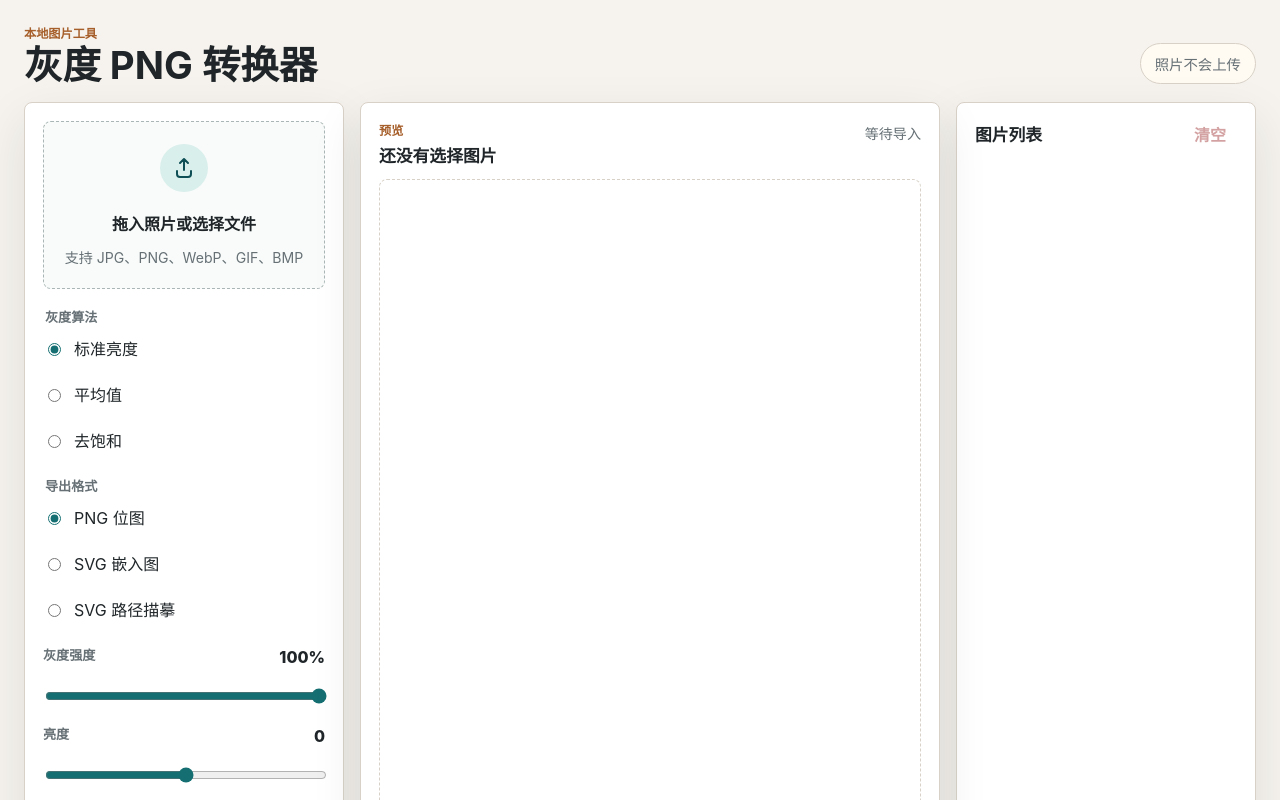
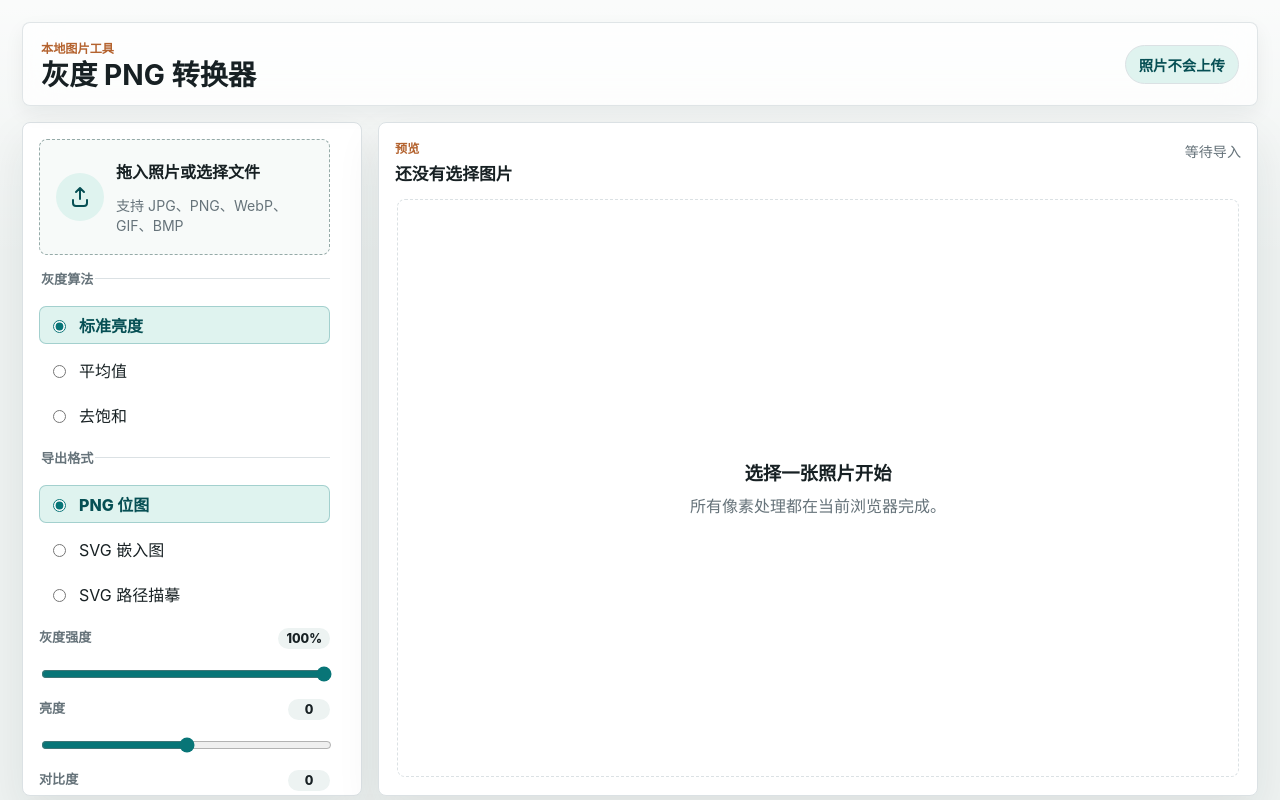
Before and after one commit to Martinsuper/image-gen, a website: page index.html in a window 1280 px wide. Shown: the top 800 px of the page. Drawn offline with Linux system fonts and the light colour scheme.

Commit message:
Modernize app layout and styling

```diff
--- a/styles.css
+++ b/styles.css
@@ -1,16 +1,19 @@
 :root {
   color-scheme: light;
-  --ink: #1f2528;
-  --muted: #667075;
-  --line: #d8d1c7;
-  --paper: #f6f3ee;
+  --ink: #172023;
+  --muted: #66737a;
+  --line: #dbe1e4;
+  --paper: #eef2f1;
   --panel: #ffffff;
-  --accent: #156f72;
-  --accent-dark: #0d4f55;
-  --accent-soft: #d9efeb;
-  --warm: #a65f2b;
-  --danger: #a43d3d;
-  --shadow: 0 18px 50px rgba(31, 37, 40, 0.1);
+  --panel-soft: #f7faf9;
+  --accent: #087577;
+  --accent-dark: #064f54;
+  --accent-soft: #dff3ef;
+  --warm: #b4632f;
+  --danger: #b33f3f;
+  --focus: 0 0 0 3px rgba(8, 117, 119, 0.16);
+  --shadow: 0 18px 45px rgba(23, 32, 35, 0.08);
+  --shadow-soft: 0 8px 20px rgba(23, 32, 35, 0.06);
 }
 
 * {
@@ -20,7 +23,9 @@
 body {
   margin: 0;
   min-height: 100vh;
-  background: var(--paper);
+  background:
+    linear-gradient(180deg, rgba(255, 255, 255, 0.72), rgba(255, 255, 255, 0) 260px),
+    var(--paper);
   color: var(--ink);
   font-family:
     Inter, ui-sans-serif, system-ui, -apple-system, BlinkMacSystemFont,
@@ -42,17 +47,23 @@ button:disabled {
 }
 
 .app-shell {
-  width: min(1440px, 100%);
+  width: min(1540px, 100%);
   margin: 0 auto;
-  padding: 24px;
+  padding: 22px;
 }
 
 .topbar {
   display: flex;
-  align-items: end;
+  align-items: center;
   justify-content: space-between;
   gap: 20px;
-  margin-bottom: 18px;
+  margin-bottom: 16px;
+  border: 1px solid rgba(219, 225, 228, 0.86);
+  border-radius: 8px;
+  background: rgba(255, 255, 255, 0.74);
+  padding: 16px 18px;
+  box-shadow: var(--shadow-soft);
+  backdrop-filter: blur(18px);
 }
 
 .eyebrow {
@@ -71,7 +82,7 @@ h2 {
 }
 
 h1 {
-  font-size: clamp(1.8rem, 3vw, 3rem);
+  font-size: clamp(1.65rem, 2.2vw, 2.35rem);
   line-height: 1;
 }
 
@@ -83,15 +94,16 @@ h2 {
   flex: 0 0 auto;
   border: 1px solid var(--line);
   border-radius: 999px;
-  background: #fffaf2;
-  padding: 9px 14px;
-  color: var(--muted);
+  background: var(--accent-soft);
+  padding: 8px 13px;
+  color: var(--accent-dark);
   font-size: 0.9rem;
+  font-weight: 800;
 }
 
 .workspace {
   display: grid;
-  grid-template-columns: minmax(250px, 320px) minmax(0, 1fr) minmax(230px, 300px);
+  grid-template-columns: minmax(280px, 350px) minmax(0, 1fr) minmax(230px, 290px);
   gap: 16px;
   align-items: stretch;
 }
@@ -109,19 +121,23 @@ h2 {
 .control-panel {
   display: flex;
   flex-direction: column;
-  gap: 18px;
-  padding: 18px;
+  gap: 14px;
+  max-height: calc(100vh - 126px);
+  overflow: auto;
+  padding: 16px;
+  scrollbar-gutter: stable;
 }
 
 .drop-zone {
   display: grid;
-  place-items: center;
-  min-height: 168px;
-  border: 1px dashed #a9b6b5;
+  grid-template-columns: 48px 1fr;
+  align-items: center;
+  min-height: 116px;
+  border: 1px dashed #95aaa8;
   border-radius: 8px;
-  background: #f8fbfa;
-  padding: 18px;
-  text-align: center;
+  background: var(--panel-soft);
+  padding: 16px;
+  text-align: left;
   transition:
     border-color 160ms ease,
     background 160ms ease,
@@ -144,10 +160,10 @@ h2 {
 
 .drop-icon {
   display: grid;
+  grid-row: 1 / 3;
   place-items: center;
   width: 48px;
   height: 48px;
-  margin-bottom: 12px;
   border-radius: 50%;
   background: var(--accent-soft);
   color: var(--accent-dark);
@@ -165,11 +181,15 @@ h2 {
 
 .drop-title {
   display: block;
+  grid-column: 2;
+  margin-left: 12px;
   font-weight: 800;
 }
 
 .drop-copy {
   display: block;
+  grid-column: 2;
+  margin-left: 12px;
   margin-top: 5px;
   color: var(--muted);
   font-size: 0.88rem;
@@ -177,10 +197,12 @@ h2 {
 
 .option-group {
   display: grid;
-  gap: 10px;
+  grid-template-columns: 1fr;
+  gap: 7px;
   margin: 0;
   border: 0;
-  padding: 0;
+  border-top: 1px solid var(--line);
+  padding: 14px 0 0;
 }
 
 .option-group legend,
@@ -196,12 +218,30 @@ h2 {
   display: flex;
   align-items: center;
   gap: 10px;
-  min-height: 36px;
+  min-height: 34px;
+}
+
+.option-group label {
+  border: 1px solid transparent;
+  border-radius: 7px;
+  padding: 6px 8px;
+}
+
+.option-group label:has(input:checked) {
+  border-color: rgba(8, 117, 119, 0.28);
+  background: var(--accent-soft);
+  color: var(--accent-dark);
+  font-weight: 800;
 }
 
 .option-group input,
 .toggle-row input {
   accent-color: var(--accent);
+}
+
+.toggle-row {
+  border-top: 1px solid rgba(219, 225, 228, 0.7);
+  padding-top: 8px;
 }
 
 .field-row {
@@ -212,13 +252,28 @@ h2 {
 }
 
 .field-row output {
+  min-width: 42px;
+  border-radius: 999px;
+  background: #edf3f2;
   color: var(--ink);
+  padding: 3px 8px;
+  text-align: center;
+  font-size: 0.78rem;
   font-weight: 800;
 }
 
 .slider {
   width: 100%;
   accent-color: var(--accent);
+}
+
+.slider:focus-visible,
+.select-input:focus-visible,
+button:focus-visible,
+.file-item:focus-visible,
+.drop-zone:focus-within {
+  outline: none;
+  box-shadow: var(--focus);
 }
 
 .select-input {
@@ -242,6 +297,8 @@ h2 {
   grid-template-columns: 1fr 1fr;
   gap: 10px;
   margin-top: auto;
+  border-top: 1px solid var(--line);
+  padding-top: 14px;
 }
 
 .primary-button,
@@ -252,6 +309,11 @@ h2 {
   border: 1px solid transparent;
   padding: 0 14px;
   font-weight: 800;
+  transition:
+    transform 140ms ease,
+    background 140ms ease,
+    border-color 140ms ease,
+    box-shadow 140ms ease;
 }
 
 .primary-button {
@@ -261,12 +323,19 @@ h2 {
 
 .primary-button:hover:not(:disabled) {
   background: var(--accent-dark);
+  box-shadow: 0 10px 24px rgba(8, 117, 119, 0.18);
+  transform: translateY(-1px);
 }
 
 .secondary-button {
   border-color: var(--line);
-  background: #fffaf2;
+  background: #fff;
   color: var(--ink);
+}
+
+.secondary-button:hover:not(:disabled) {
+  border-color: #b9c5c8;
+  background: var(--panel-soft);
 }
 
 .compact-button {
@@ -284,7 +353,7 @@ h2 {
   position: relative;
   display: flex;
   flex-direction: column;
-  padding: 18px;
+  padding: 16px;
   overflow: hidden;
 }
 
@@ -309,7 +378,7 @@ h2 {
   gap: 14px;
   flex: 1;
   min-height: 0;
-  margin-top: 18px;
+  margin-top: 14px;
 }
 
 figure {
@@ -321,7 +390,7 @@ figure {
 }
 
 figcaption {
-  margin-bottom: 8px;
+  margin-bottom: 7px;
   color: var(--muted);
   font-size: 0.82rem;
   font-weight: 800;
@@ -346,6 +415,7 @@ canvas,
     8px -8px,
     -8px 0;
   background-size: 16px 16px;
+  box-shadow: inset 0 0 0 1px rgba(255, 255, 255, 0.6);
 }
 
 canvas {
@@ -355,7 +425,7 @@ canvas {
 
 .vector-preview {
   aspect-ratio: var(--preview-ratio, 1 / 1);
-  min-height: 260px;
+  min-height: 360px;
   overflow: auto;
 }
 
@@ -381,9 +451,10 @@ canvas {
   gap: 8px;
   border: 1px dashed var(--line);
   border-radius: 8px;
-  background: rgba(255, 255, 255, 0.86);
+  background: rgba(255, 255, 255, 0.9);
   color: var(--muted);
   text-align: center;
+  backdrop-filter: blur(10px);
 }
 
 .empty-state strong {
@@ -398,7 +469,7 @@ canvas {
 .queue-panel {
   display: flex;
   flex-direction: column;
-  padding: 14px;
+  padding: 13px;
 }
 
 .queue-header {
@@ -422,17 +493,26 @@ canvas {
   gap: 10px;
   align-items: center;
   width: 100%;
-  min-height: 62px;
+  min-height: 64px;
   border: 1px solid var(--line);
   border-radius: 8px;
-  background: #fff;
+  background: var(--panel-soft);
   padding: 7px;
   text-align: left;
+  transition:
+    border-color 140ms ease,
+    background 140ms ease,
+    transform 140ms ease;
 }
 
 .file-item.is-active {
   border-color: var(--accent);
   background: var(--accent-soft);
+}
+
+.file-item:hover {
+  border-color: #b9c5c8;
+  transform: translateY(-1px);
 }
 
 .file-thumb {
@@ -465,9 +545,9 @@ canvas {
   font-size: 0.82rem;
 }
 
-@media (max-width: 1080px) {
+@media (max-width: 1320px) {
   .workspace {
-    grid-template-columns: 300px minmax(0, 1fr);
+    grid-template-columns: minmax(280px, 340px) minmax(0, 1fr);
   }
 
   .queue-panel {
@@ -482,7 +562,7 @@ canvas {
 
 @media (max-width: 760px) {
   .app-shell {
-    padding: 14px;
+    padding: 12px;
   }
 
   .topbar,
@@ -502,8 +582,17 @@ canvas {
     min-height: auto;
   }
 
+  .control-panel {
+    max-height: none;
+  }
+
   canvas {
     max-height: 420px;
+  }
+
+  .drop-zone {
+    grid-template-columns: 40px 1fr;
+    min-height: 96px;
   }
 
   .action-row {
```
